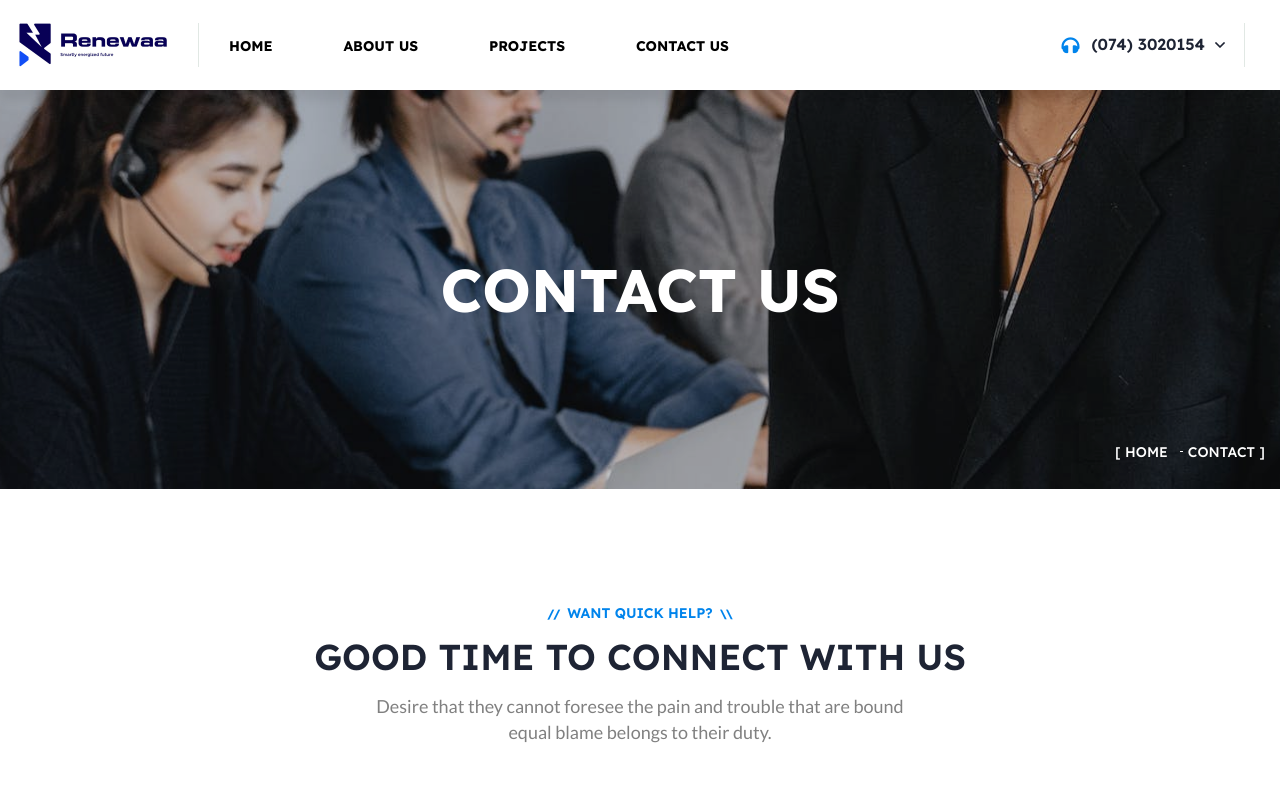
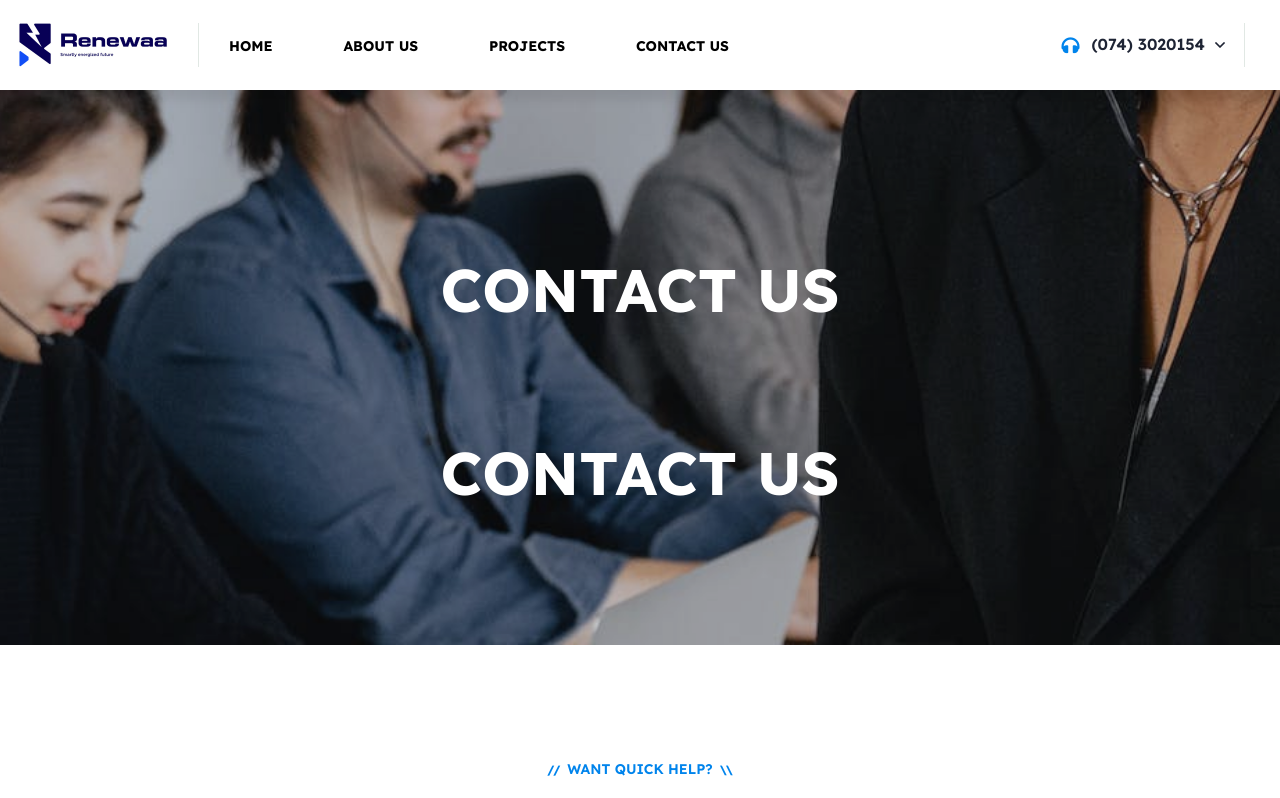
Before and after one commit to Renewaa-Energy-SE/renewaa-next, a Next.js app: page /contact in a window 1280 px wide. Shown: the top 798 px of the page. Built offline with nearby package versions, Linux system fonts and the light colour scheme.

Commit message:
feat: add new About Us and Contact Us pages.

```diff
--- a/src/app/about/page.tsx
+++ b/src/app/about/page.tsx
@@ -86,13 +86,7 @@ const About = () => {
           <div className="auto-container">
             <div className="content-box clearfix">
               <div className="title">{/* <h1>About Company</h1> */}</div>
-              <ul className="bread-crumb clearfix pull-right">
-                <li>
-                  <a href="/home">Home</a>
-                </li>
-                <li>About</li>
-                <li>Company</li>
-              </ul>
+              <div className="title">{/* <h1>About Company</h1> */}</div>
             </div>
           </div>
         </section>
--- a/src/app/contact/page.tsx
+++ b/src/app/contact/page.tsx
@@ -89,12 +89,9 @@ export default function Contact() {
               <div className="title">
                 <h1>Contact Us</h1>
               </div>
-              <ul className="bread-crumb clearfix pull-right">
-                <li>
-                  <a href="/home">Home</a>
-                </li>
-                <li>Contact</li>
-              </ul>
+              <div className="title">
+                <h1>Contact Us</h1>
+              </div>
             </div>
           </div>
         </section>
```
